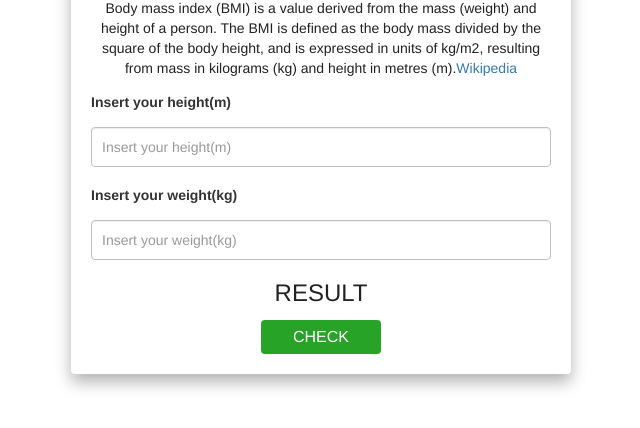
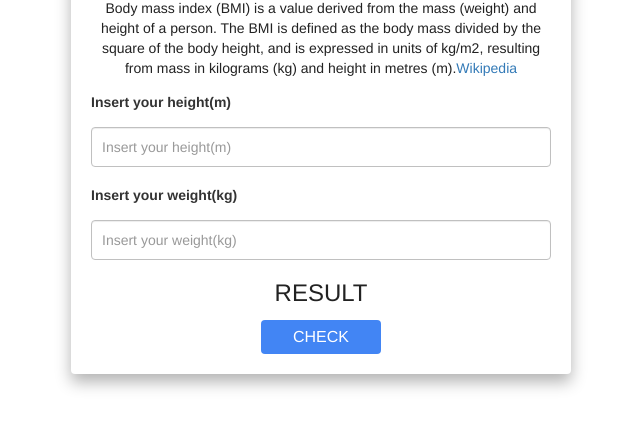
Before and after one commit to juniortimoteo18/bodyMassIndex, a plain HTML site: page index.html in a window 1280 px wide. Shown: the part 264-692 px from the top of the page, without its empty margins (319-959 px from the left). Drawn offline with nearby package versions, Linux system fonts and the light colour scheme.

Commit message:
Update css

```diff
--- a/style.css
+++ b/style.css
@@ -66,7 +66,7 @@ body {
 	height: 34px;
 	border: none;
 	outline: none;
-	background: #27a327;
+	background: #4285F4;
 	cursor: pointer;
 	font-size: 16px;
 	text-transform: uppercase;
@@ -77,4 +77,4 @@ body {
 
 .containerPrincipal .btn:hover {
 	opacity: .7;
-S}
+}
```
